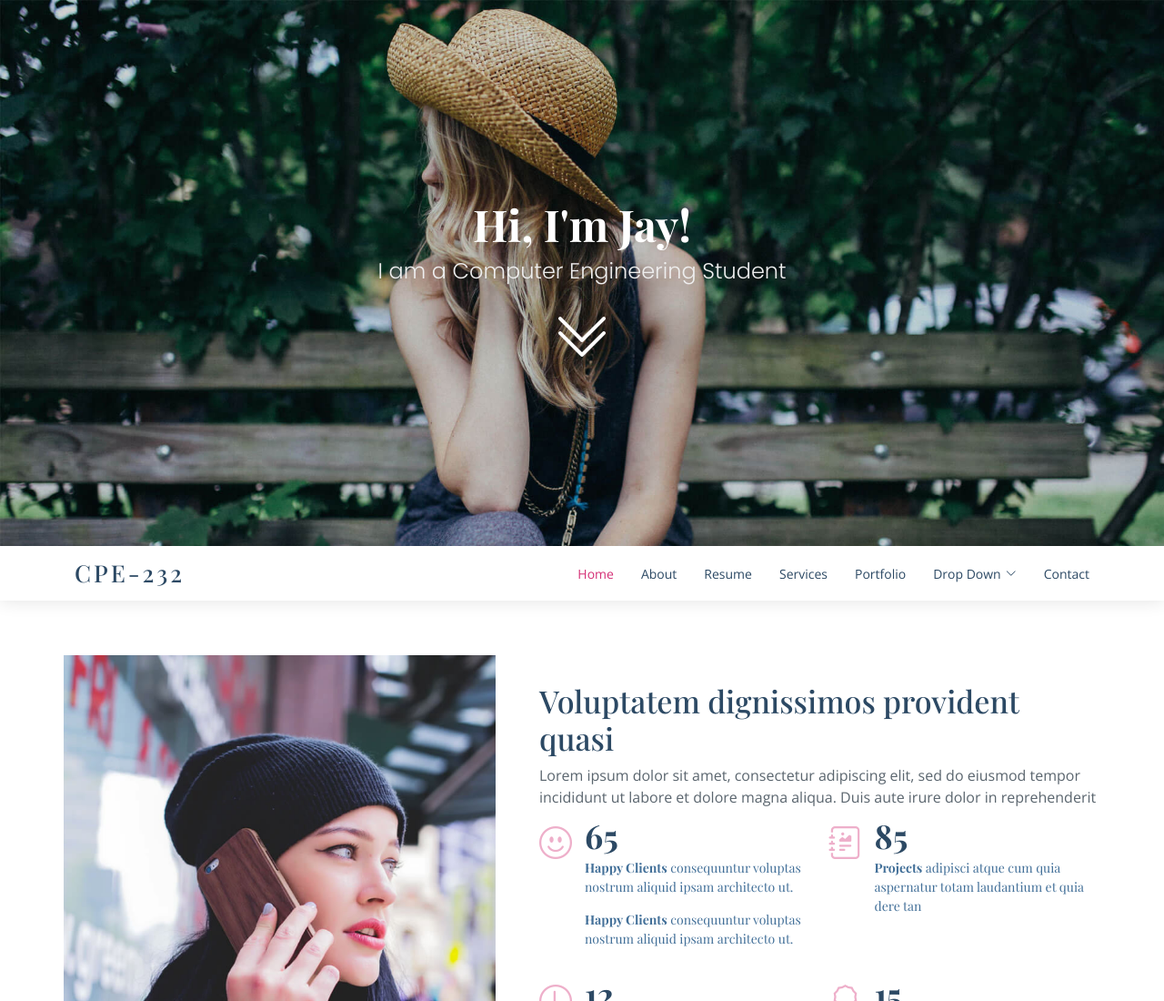
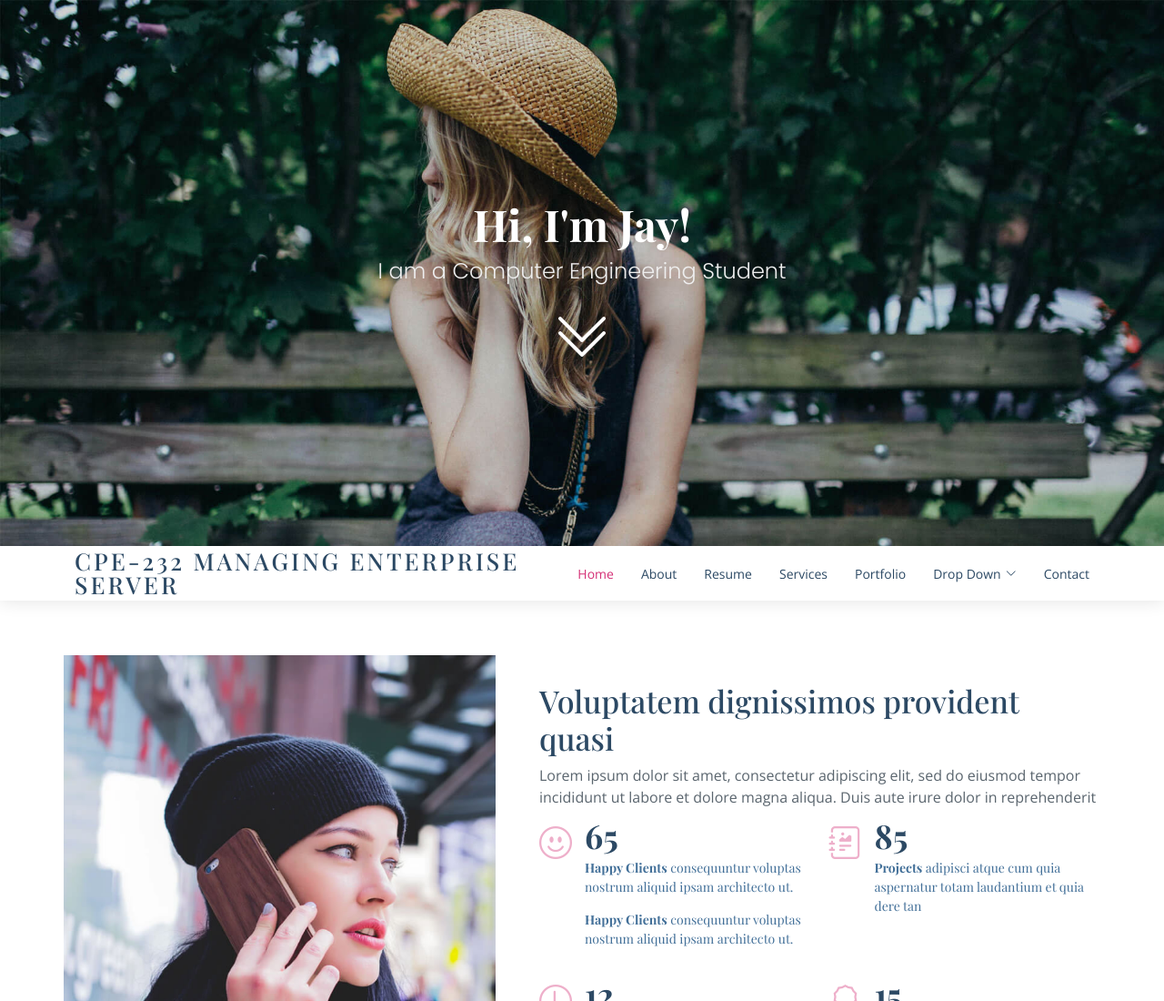
Before and after one commit to Jayryy/Jayryy.github.io, a plain HTML site: page index.html in a window 1280 px wide. Shown: the top 1100 px of the page at 91% size. Drawn offline with nearby package versions, Linux system fonts and the light colour scheme; a web font is replaced by a local one.

Commit message:
Update index.html

```diff
--- a/index.html
+++ b/index.html
@@ -49,7 +49,7 @@
     <div class="container d-flex align-items-center justify-content-between">
 
       <div class="logo">
-        <h1><a href="index.html">CPE-232</a></h1>
+        <h1><a href="index.html">CPE-232 Managing Enterprise Server</a></h1>
         <!-- Uncomment below if you prefer to use an image logo -->
         <!-- <a href="index.html"><img src="assets/img/logo.png" alt="" class="img-fluid"></a>-->
       </div>
```
